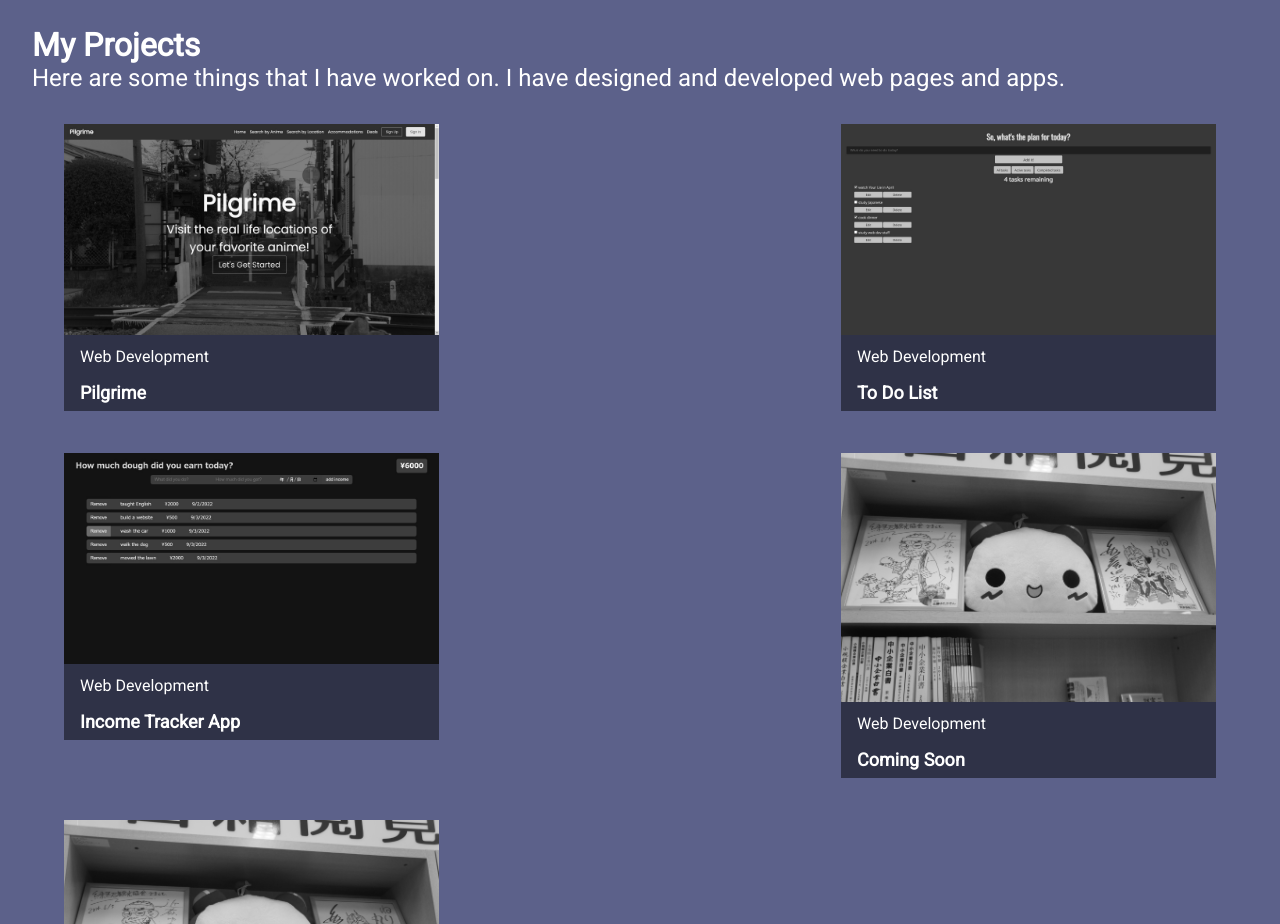
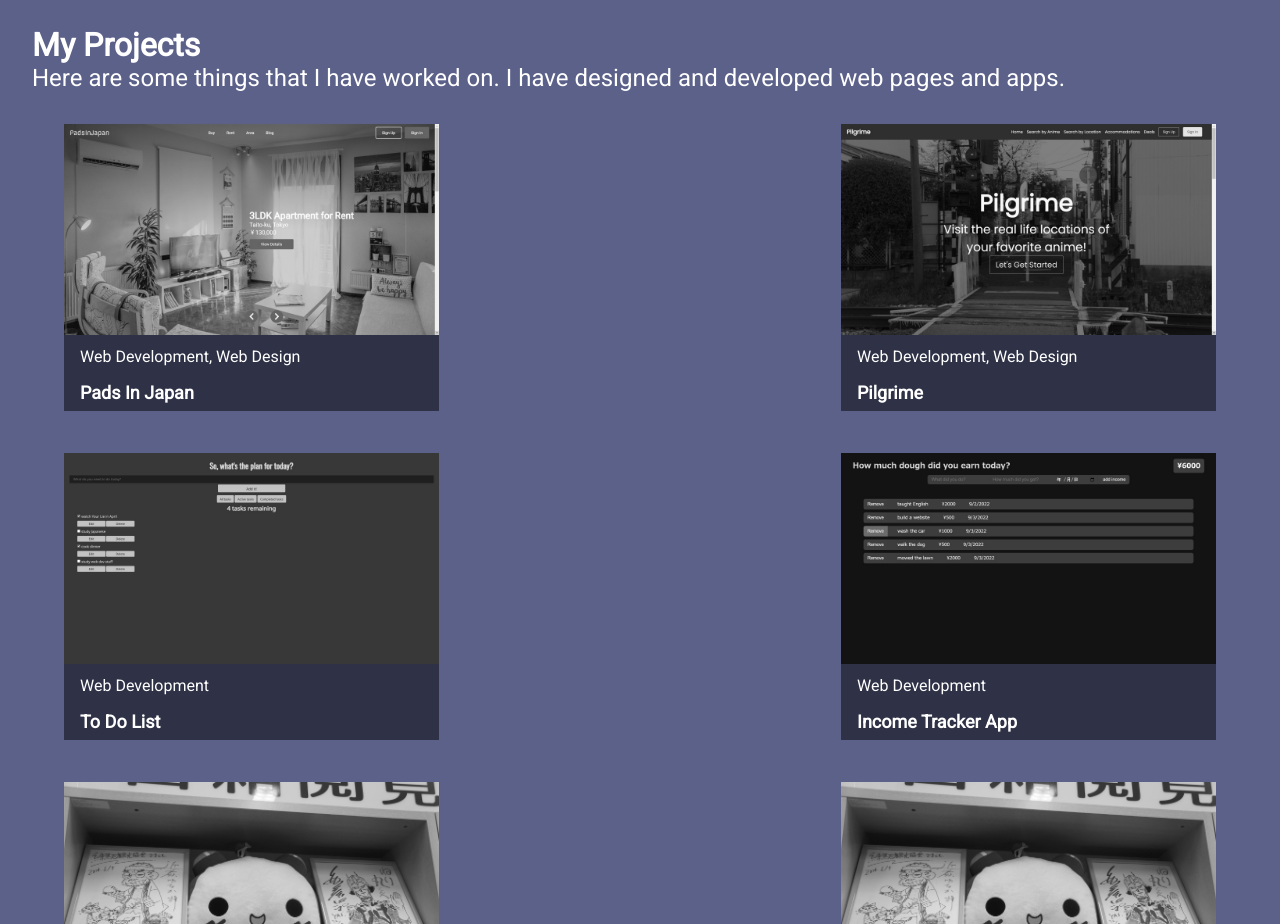
Before and after one commit to jarteaga127/my-portfolio-react, a React (Create React App) app: page / in a window 1280 px wide. Shown: the part 1500-2424 px from the top of the page. Built offline with nearby package versions, Linux system fonts and the light colour scheme.

Commit message:
Add files via upload

```diff
--- a/src/Data/ProjectData.js
+++ b/src/Data/ProjectData.js
@@ -1,13 +1,21 @@
 import ComingSoon from "../images/DSC00808.JPG";
 import IncomeTracker from "../images/income-tracker.jpg";
 import ToDoList from "../images/todolist.jpg";
-import Pilgrime from "../images/pilgrime-screen.jpg"
+import Pilgrime from "../images/pilgrime-screen.jpg";
+import PadsInJapan from "../images/pads-in-japan.jpg";
 
 export const ProjectData = [
     {
+        image: PadsInJapan,
+        alt: "Real Estate Website",
+        category: "Web Development, Web Design",
+        title: "Pads In Japan",
+        link: "https://warm-elf-8325a8.netlify.app/"
+    },
+    {
         image: Pilgrime,
         alt: "Anime Pilgrimage Website",
-        category: "Web Development",
+        category: "Web Development, Web Design",
         title: "Pilgrime",
         link: "https://resonant-profiterole-cf0933.netlify.app/"
     },
```
Also changed, not shown: src/images/pads-in-japan.jpg (added).
